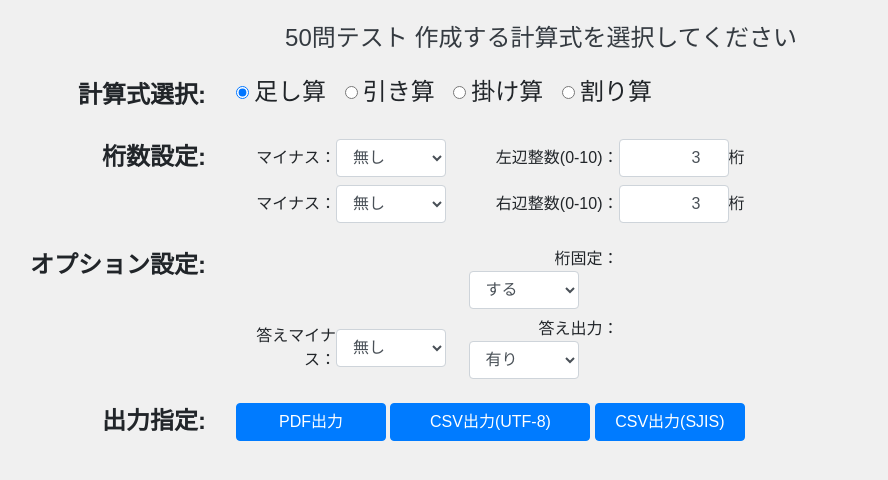
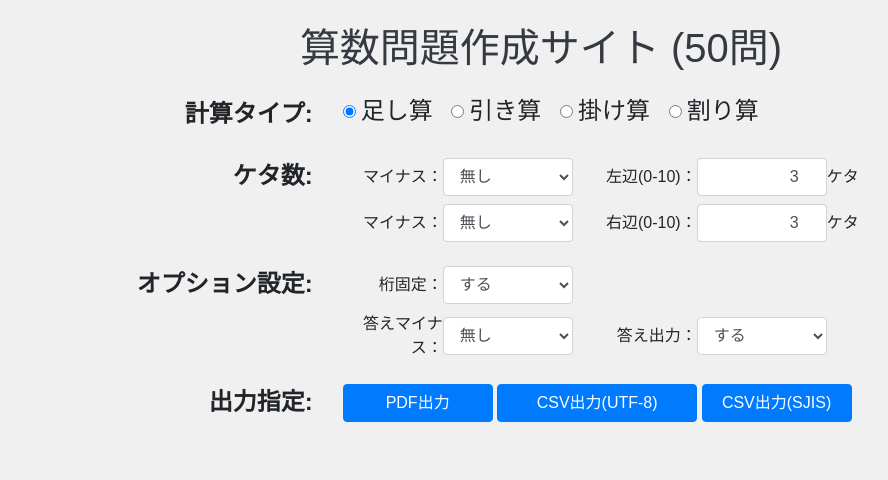
Before and after one commit to ma-yo/studysite, a Django app: page / in a window 1280 px wide. Shown: the part 56-536 px from the top of the page, without its empty margins (99-987 px from the left). Run offline with Django 3.2, Linux system fonts and the light colour scheme; parts of the project's set-up code (start-up, migrations or seed data) failed here and were passed over; some libraries are stand-ins or nearby versions.

Commit message:
画面レイアウト調整

```diff
--- a/sansudrill/forms.py
+++ b/sansudrill/forms.py
@@ -315,9 +315,9 @@ class DrillTypeForm(forms.Form):
         initial='1',
         widget=forms.Select(attrs={'class':'text-left form-control'}),
     )
-    # 解答有無
+    # 答え出力
     answer_select = forms.ChoiceField(
-        choices=(('1','無し'),('2','有り')),
+        choices=(('1','しない'),('2','する')),
         required=True,
         initial='2',
         widget=forms.Select(attrs={'class':'text-left form-control'}),
@@ -331,21 +331,21 @@ class DrillTypeForm(forms.Form):
     )
     # マイナス有無
     left_minus_select  = forms.ChoiceField(
-        choices=(('1','無し'),('2','有り'),('3','ﾏｲﾅｽのみ')),
+        choices=(('1','無し'),('2','有り'),('3','マイナスのみ')),
         required=True,
         initial='1',
         widget=forms.Select(attrs={'class':'text-left form-control'}),
     )
     # マイナス有無
     right_minus_select  = forms.ChoiceField(
-        choices=(('1','無し'),('2','有り'),('3','ﾏｲﾅｽのみ')),
+        choices=(('1','無し'),('2','有り'),('3','マイナスのみ')),
         required=True,
         initial='1',
         widget=forms.Select(attrs={'class':'text-left form-control'}),
     )
     # 答えマイナス
     answer_minus_select  = forms.ChoiceField(
-        choices=(('1','無し'),('2','有り'),('3','ﾏｲﾅｽのみ')),
+        choices=(('1','無し'),('2','有り'),('3','マイナスのみ')),
         required=True,
         initial='1',
         widget=forms.Select(attrs={'class':'text-left form-control'}),
--- a/sansudrill/static/sansudrill/css/index.css
+++ b/sansudrill/static/sansudrill/css/index.css
@@ -1,9 +1,9 @@
-input#id_left_input, input#id_right_input, input#id_left_small_input, input#id_right_small_input  {
-    width: 110px;
+input#id_left_input, input#id_right_input  {
+    width: 130px;
 }
 
 select#id_mod_input, select#id_left_minus_select, select#id_right_minus_select
 ,select#id_keta_fix_select, select#id_answer_select, select#id_mod_select
 ,select#id_answer_minus_select {
-    width: 110px;
+    width: 130px;
 }
--- a/sansudrill/templates/sansudrill/index.html
+++ b/sansudrill/templates/sansudrill/index.html
@@ -22,13 +22,14 @@
 <form id="drill-form" class="mt-4" action="/" method="POST" novalidate>
     <!--csrf対策-->
     {% csrf_token %}
-    <label class="h4 text-dark">50問テスト 作成する計算式を選択してください</label><br>
+    <label class="h1 text-dark">算数問題作成サイト (50問)</label><br>
     <input type="hidden" name="output-type" id="output-type" value="pdf" />
     <input type="hidden" name="enc-type" id="enc-type" value="utf-8" />
     <!--計算式選択-->
     <div class="row mt-3">
-        <div class="col-3 h4 mt-1 font-weight-bold text-right">計算式選択:</div>
-        <div class="col-9 form-group h4 text-left">
+        <div class="col-1"></div>
+        <div class="col-3 h4 mt-1 font-weight-bold text-right">計算タイプ:</div>
+        <div class="col-8 form-group h4 text-left">
             {% for radio in form.drill_type %}
             <div class="form-check form-check-inline">
                 {{ radio.tag }}
@@ -45,18 +46,16 @@
 
     <!--計算式-->
     <div class="row mt-3">
-        <div class="col-3 h4 my-top mt-1 font-weight-bold text-right">桁数設定:</div>
-
-        <div class="col-9 text-left">
+        <div class="col-1"></div>
+        <div class="col-3 h4 my-top mt-1 font-weight-bold text-right">ケタ数:</div>
+        <div class="col-8 text-left">
             <div class="row form-group m-0 p-0 mb-2">
-                <div class="col-3 m-0 p-0 form-inline">
+                <div class="col-12 m-0 p-0 form-inline">
                     <div class="w-100px text-right">マイナス：</div>
                     {{ form.left_minus_select }}
-                </div>
-                <div class="col-9 m-0 p-0 form-inline text-left">
-                    <div class="w-150px text-right">左辺整数(0-10)：</div>
+                    <div class="w-100px text-right ml-4">左辺(0-10)：</div>
                     {{ form.left_input }}
-                    <label>桁</label>
+                    <label>ケタ</label>
                     {% if form.errors.left_input %}
                     <div class="text-danger small">
                         {{ form.errors.left_input }}
@@ -65,14 +64,12 @@
                 </div>
             </div>
             <div class="row form-group m-0 p-0 mb-2">
-                <div class="col-3 m-0 p-0 form-inline">
+                <div class="col-12 m-0 p-0 form-inline">
                     <div class="w-100px text-right">マイナス：</div>
                     {{ form.right_minus_select }}
-                </div>
-                <div class="col-9 m-0 p-0 form-inline text-left">
-                    <div class="w-150px text-right">右辺整数(0-10)：</div>
+                    <div class="w-100px text-right ml-4">右辺(0-10)：</div>
                     {{ form.right_input }}
-                    <label>桁</label>
+                    <label>ケタ</label>
                     {% if form.errors.right_input %}
                     <div class="text-danger small">
                         {{ form.errors.right_input }}
@@ -84,38 +81,38 @@
     </div>
 
     <div class="row mt-3">
+        <div class="col-1"></div>
         <div class="col-3 h4 my-top mt-1 font-weight-bold text-right">オプション設定:</div>
-            <div class="col-9 text-left">
+        <div class="col-8 text-left">
             <div class="row form-group m-0 p-0 mb-2">
-                <div class="col-3 m-0 p-0 form-inline">
+                <div class="col-12 m-0 p-0 form-inline">
                     {% if form.drill_type.value == '4' %}
                     <div class="w-100px text-right">あまり有無：</div>
                     {{ form.mod_select }}
+                    <div class="w-100px text-right ml-4">桁固定：</div>
+                    {{ form.keta_fix_select }}
+                    {% else %}
+                    <div class="w-100px text-right">桁固定：</div>
+                    {{ form.keta_fix_select }}
                     {% endif %}
-                </div>
-                <div class="col-3 m-0 p-0 form-inline">
-                    <div class="w-150px text-right">桁固定：</div>
-                    {{ form.keta_fix_select }}
                 </div>
             </div>
 
             <div class="row form-group m-0 p-0 mb-2">
-                <div class="col-3 m-0 p-0 form-inline">
+                <div class="col-12 m-0 p-0 form-inline">
                     <div class="w-100px text-right">答えマイナス：</div>
                     {{ form.answer_minus_select }}
-                </div>
-                <div class="col-3 m-0 p-0 form-inline">
-                    <div class="w-150px text-right">答え出力：</div>
+                    <div class="w-100px text-right ml-4">答え出力：</div>
                     {{ form.answer_select }}
                 </div>
             </div>
-
         </div>
     </div>
 
     <div class="row mt-3">
+        <div class="col-1"></div>
         <div class="col-3 h4 my-top mt-1 font-weight-bold text-right">出力指定:</div>
-        <div class="col-9 text-left">
+        <div class="col-8 text-left">
             <button type="button" class="btn btn-primary w-150px" name="create_drill_pdf" id="id_create_drill_pdf" data-content="pdf" data-action="create_drill">PDF出力</button>
             <button type="button" class="btn btn-primary w-200px" name="create_drill_csv_utf8" id="id_create_drill_csv_utf8" data-content="csv" data-enc="utf-8" data-action="create_drill">CSV出力(UTF-8)</button>
             <button type="button" class="btn btn-primary w-150px" name="create_drill_csv_sjis" id="id_create_drill_csv_sjis" data-content="csv" data-enc="sjis" data-action="create_drill">CSV出力(SJIS)</button>
```
